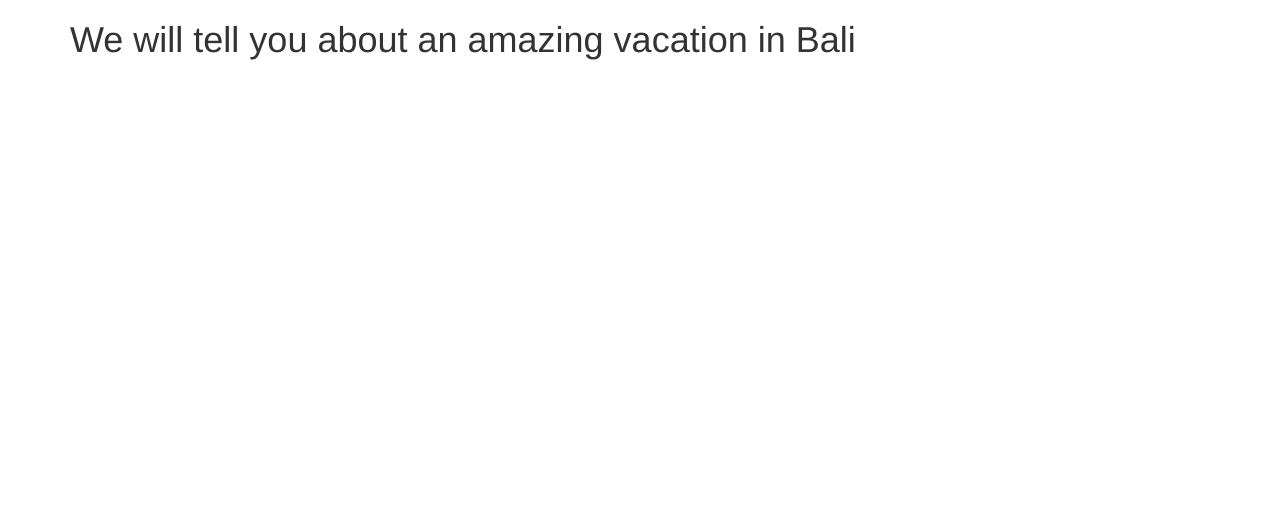
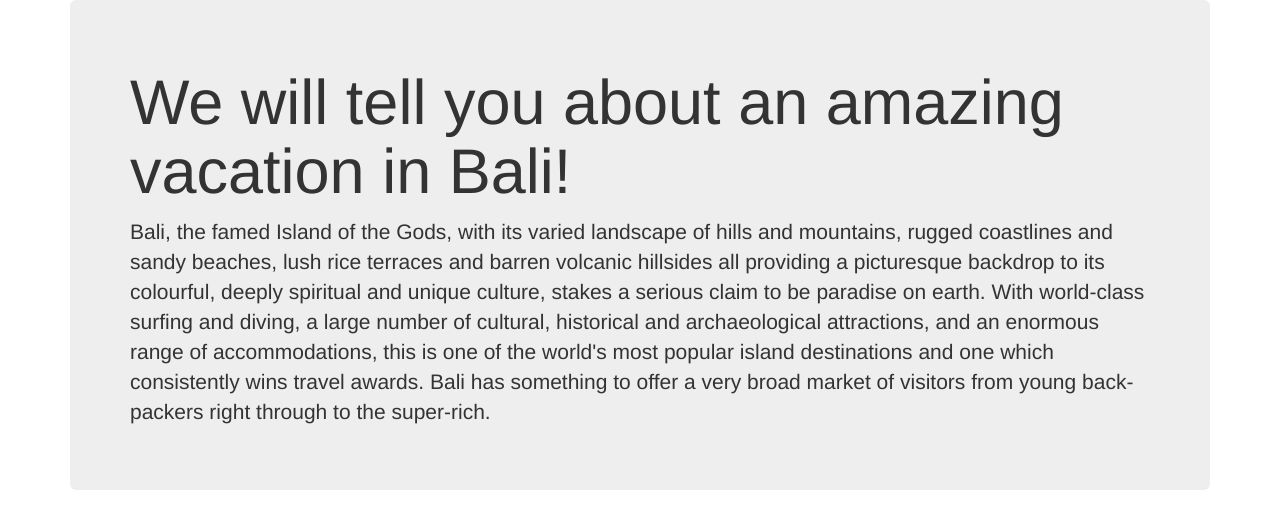
Before and after one commit to Zinfira/Vacation-site, a plain HTML site: page index.html in a window 1280 px wide. Drawn offline with Linux system fonts and the light colour scheme.

Commit message:
Add jumbotron and info about Bali.

```diff
--- a/index.html
+++ b/index.html
@@ -6,14 +6,16 @@
   </head>
   <body>
     <div class="container">
-      <h1>We will tell you about an amazing vacation in Bali</h1>
+      <div class="jumbotron">
+        <h1>We will tell you about an amazing vacation in Bali!</h1>
+        <p>Bali, the famed Island of the Gods, with its varied landscape of hills and mountains, rugged coastlines and sandy beaches, lush rice terraces and barren volcanic hillsides all providing a picturesque backdrop to its colourful, deeply spiritual and unique culture, stakes a serious claim to be paradise on earth. With world-class surfing and diving, a large number of cultural, historical and archaeological attractions, and an enormous range of accommodations, this is one of the world's most popular island destinations and one which consistently wins travel awards. Bali has something to offer a very broad market of visitors from young back-packers right through to the super-rich.</p>
+      </div>
 
 
 
 
 
-
-
+      </div>
     </div>
   </body>
 </html>
```
